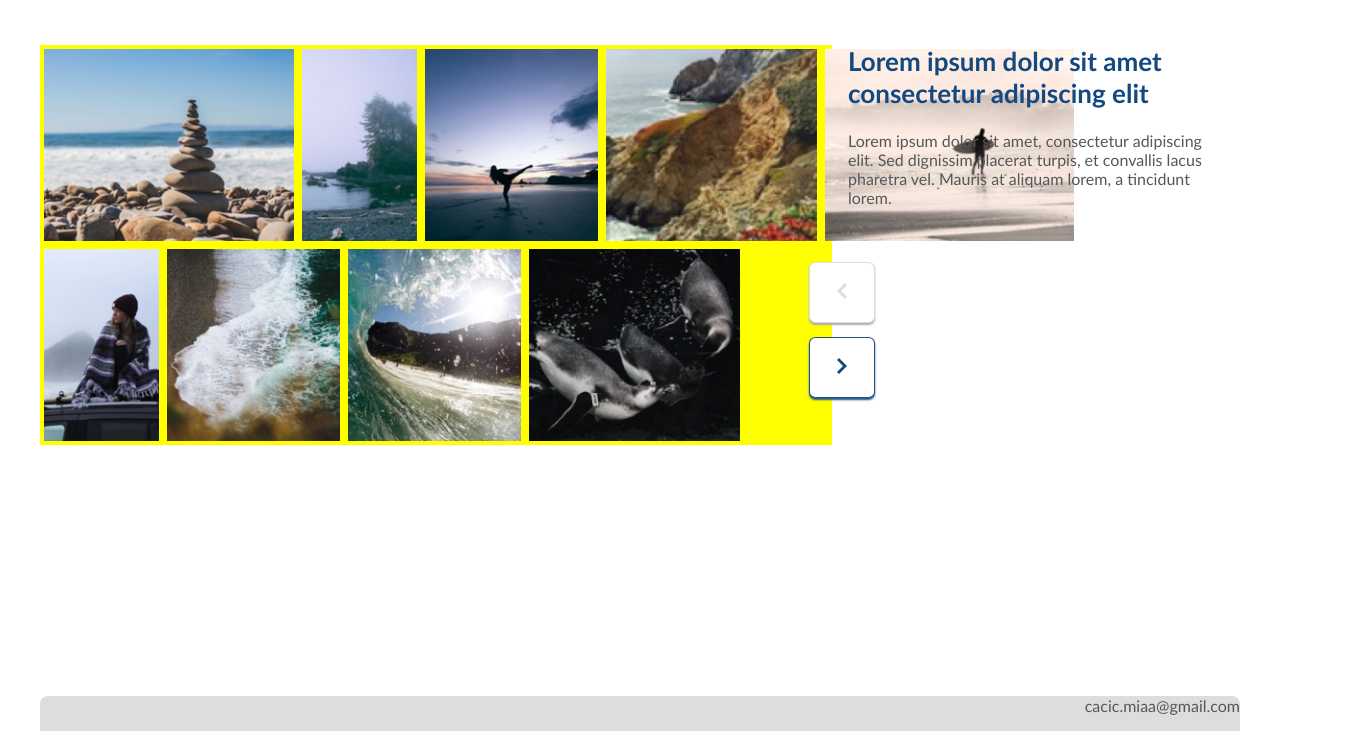
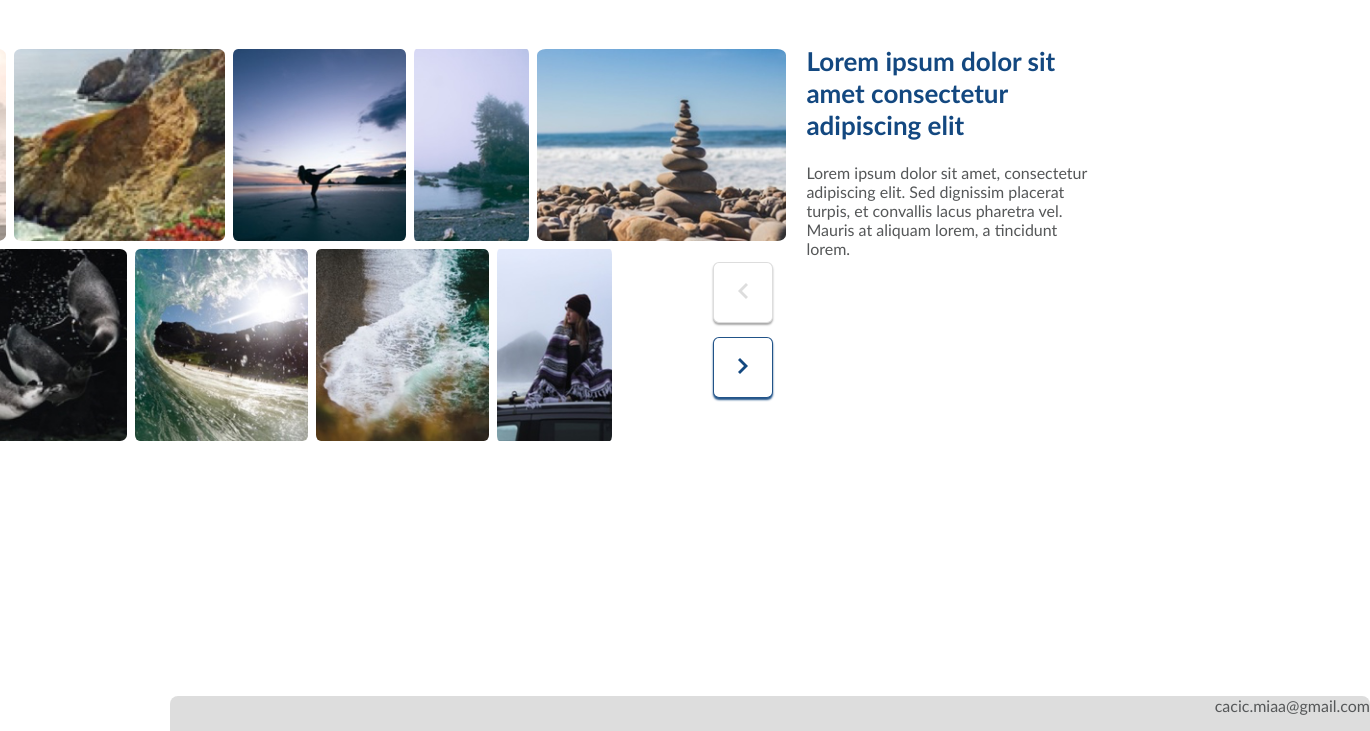
Before and after one commit to cacicmia/SliderPlavaTvornica, a plain HTML site: page index.html in a window 1280 px wide. Shown: the part 69-800 px from the top of the page, 1370 px wide, since content can reach past the window. Drawn offline with Linux system fonts and the light colour scheme.

Commit message:
Style elements

```diff
--- a/css/styles.css
+++ b/css/styles.css
@@ -8,7 +8,7 @@ body{
     font-family: 'Trebuchet MS', 'sans-serif';
     color: #555758;
     width: 100%;
-    max-width: 1200px;
+    max-width: 940px;
     margin: 0 auto;
 }
 
@@ -33,7 +33,6 @@ h1 {
 }
 
 #content {
-    background-color: yellow;
     width: 66%;
 
 }
@@ -60,10 +59,14 @@ h1 {
 .div1,
 .div2 {
     display: flex;
-    flex-flow: reverse nowrap;
-    max-height: 800px;
+    flex-flow: row-reverse nowrap;
+    max-width: 100%;
+
 }
-.sliderEl {
+.slideEl {
+    border-radius: 5%;
+}
+.flexEl {
     max-width: 100%;
     max-height: 200px;
     display:inline;
@@ -72,14 +75,14 @@ h1 {
 .arrowDiv {
     align-content: right;
     width: 200px;
-    margin-left: 3em;
+    margin-left: 5em;
 
 }
 
 .arrow{
     display: block;
     background-color: #FFFFFF;
-    padding: 1.5em 2em;
+    padding: 1.5em 1.8em;
     margin: 1em;
     border-radius: 10%;
 }
--- a/index.html
+++ b/index.html
@@ -15,25 +15,27 @@
     <div class="wrapper">
         <main id="content">
             <div class="div1">
-               <img src="img/slider-image-1.jpg" alt="img1" class="sliderEl">
-               <img src="img/slider-image-2.jpg" alt="img2" class="sliderEl">
-               <img src="img/slider-image-3.jpg" alt="img3" class="sliderEl">
-               <img src="img/slider-image-4.jpg" alt="img4" class="sliderEl">
-               <img src="img/slider-image-5.jpg" alt="img5" class="sliderEl">
+               <img src="img/slider-image-1.jpg" alt="img1" class="flexEl slideEl">
+               <img src="img/slider-image-2.jpg" alt="img2" class="flexEl slideEl">
+               <img src="img/slider-image-3.jpg" alt="img3" class="flexEl slideEl">
+               <img src="img/slider-image-4.jpg" alt="img4" class="flexEl slideEl">
+               <img src="img/slider-image-5.jpg" alt="img5" class="flexEl slideEl">
             </div>
             <div class="div2">
-                <img src="img/slider-image-6.jpg" alt="img6" class="sliderEl">
-                <img src="img/slider-image-7.jpg" alt="img7" class="sliderEl">
-                <img src="img/slider-image-8.jpg" alt="img8" class="sliderEl">
-                <img src="img/slider-image-9.jpg" alt="img9" class="sliderEl">
-
-                <div class="arrowDiv sliderEl">
+             <div class="arrowDiv flexEl">
                     <button class="arrow left inactive">
                         <img src="img/arrow-gray-left.png" alt="arrow left" >
                     </button>
                     <button class="arrow right active">
                         <img src="img/arrow-blue-right.png" alt="arrow right" >
                     </button>
+                </div>
+                <img src="img/slider-image-6.jpg" alt="img6" class="flexEl slideEl">
+                <img src="img/slider-image-7.jpg" alt="img7" class="flexEl slideEl">
+                <img src="img/slider-image-8.jpg" alt="img8" class="flexEl slideEl">
+                <img src="img/slider-image-9.jpg" alt="img9" class="flexEl slideEl">
+
+
             </div>
         </main>
         <!--main #content end-->
```
